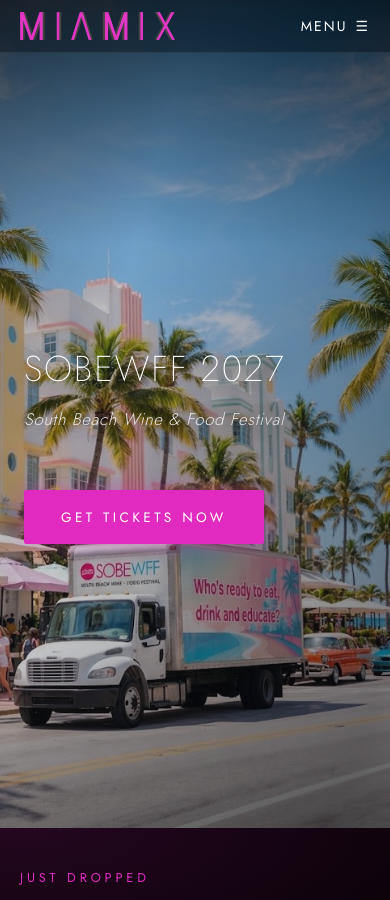
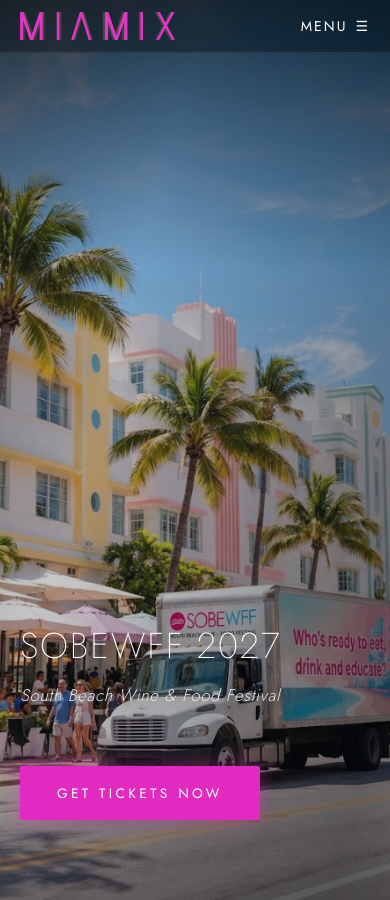
Before and after one commit to MIAMIX-io/MIAMIX.VIP-Site, a Jekyll site: the page built from index.html, in a window 390 px wide and 900 px high. Built offline with Jekyll 4.4.1, drawn with Linux system fonts in a browser that asks for light colours.

Commit message:
Update home.css

```diff
--- a/assets/css/home.css
+++ b/assets/css/home.css
@@ -279,3 +279,14 @@
   .main-nav.open, .nav-center.active { display: block !important; position: absolute !important; top: 100% !important; right: 0 !important; left: auto !important; width: 280px !important; background: #000 !important; border-top: 2px solid #E12BC0 !important; padding: 16px 20px 20px !important; }
   .menu-btn, .mobile-menu-toggle { display: flex !important; margin-left: auto !important; }
 }
+
+/* HOME HERO - fill screen on mobile like Events */
+@media (max-width: 900px) {
+  .hero {
+    min-height: 100svh !important; height: 100svh !important;
+    padding: 140px 20px 60px !important;
+    display: flex !important; align-items: flex-end !important;
+    background-position: center 80% !important;
+  }
+  .hero-content { padding-bottom: 20px; }
+}
```
